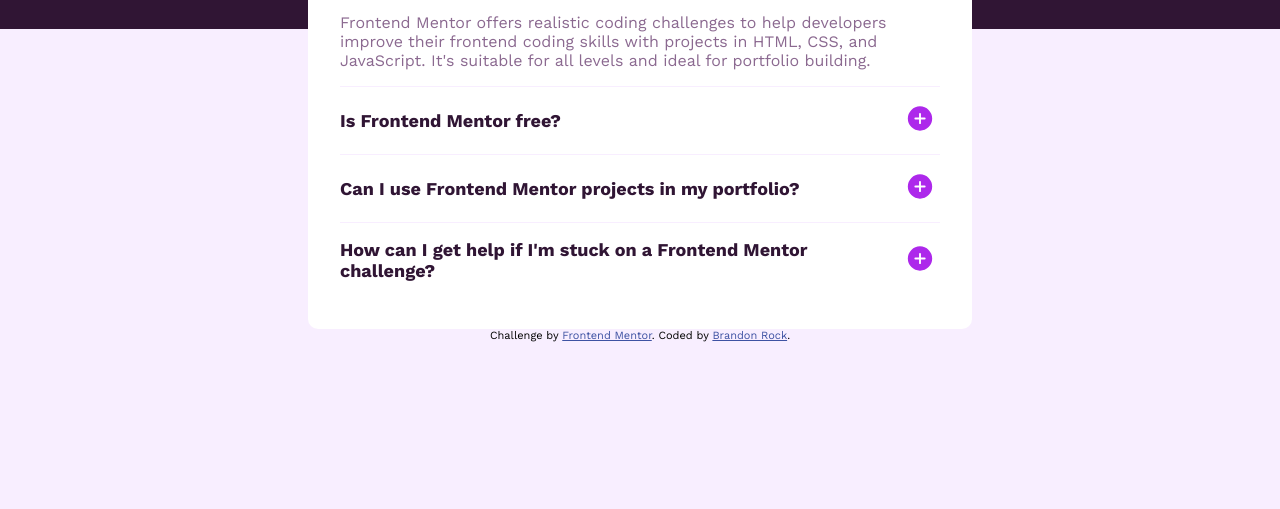
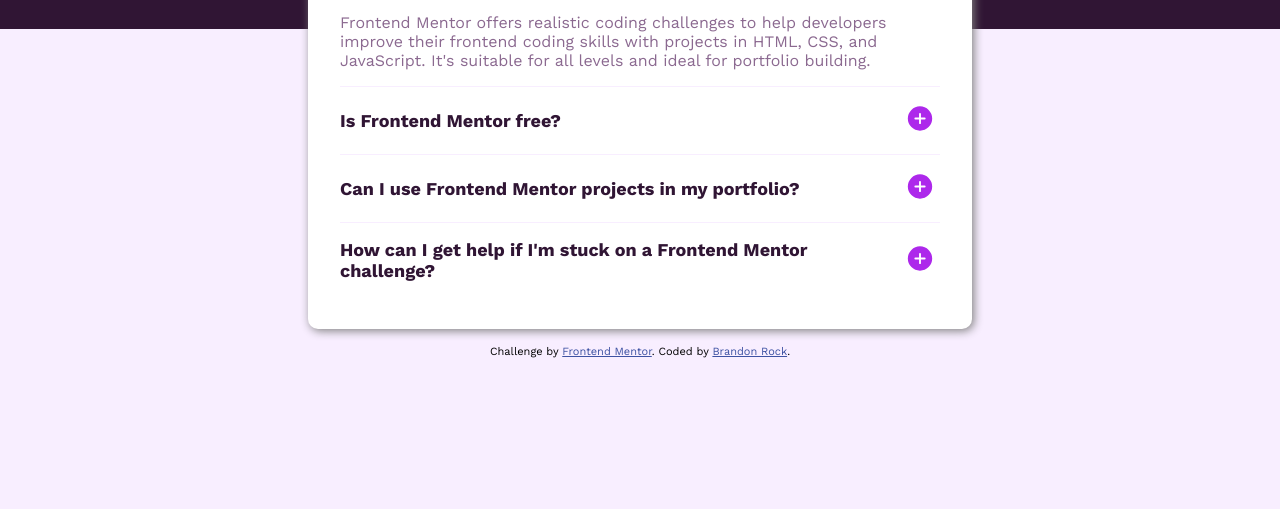
Before and after one commit to sandbrock/fem_faq-accordion, a plain HTML site: page index.html in a window 1280 px wide. Shown: the part 291-800 px from the top of the page. Drawn offline with Linux system fonts and the light colour scheme.

Commit message:
Added drop shadow

```diff
--- a/index.css
+++ b/index.css
@@ -18,6 +18,7 @@ body {
     background-color: white;
     padding: 2rem;
     border-radius: 10px;
+    filter: drop-shadow(2px 2px 5px #808080);
 }
 
 .accordion-title {
@@ -66,6 +67,7 @@ body {
 .attribution {
     font-size: 11px;
     text-align: center;
+    margin-top: 1rem;
 }
 
 .attribution a {
```
